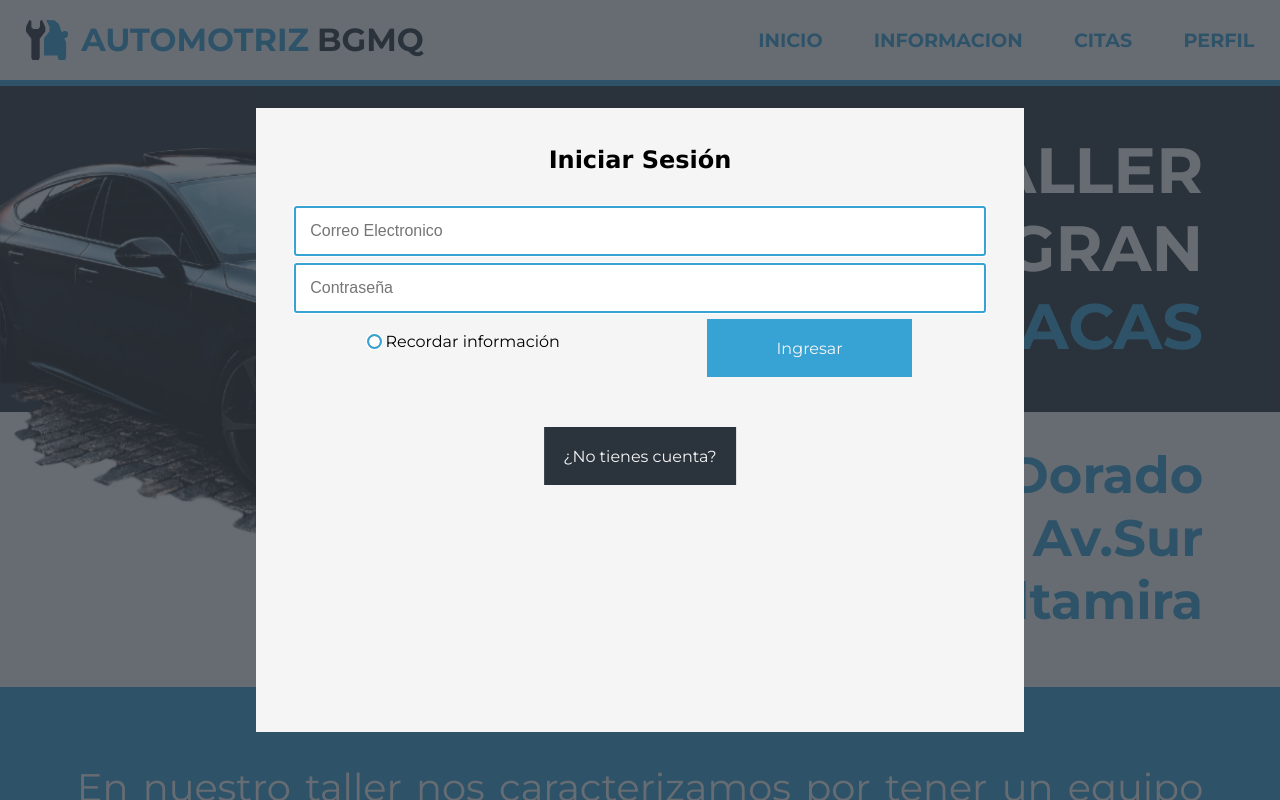
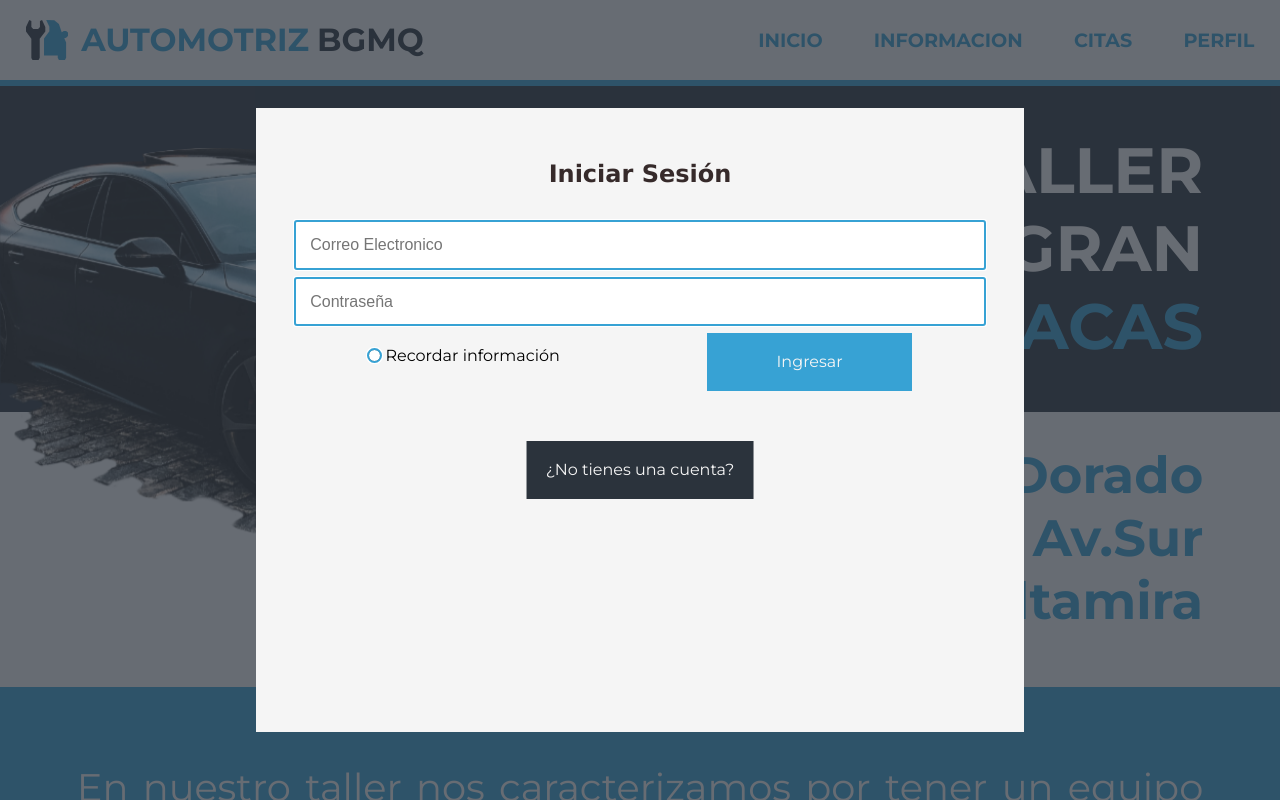
Before and after one commit to nbolinaga/automotrizBGM, an Angular app in the folder automotrizBGMQ/: page / in a window 1280 px wide. Both pictures are taken after a click on the link "INGRESAR/REGISTRARSE". Shown: the top 800 px of the page. Built offline with nearby package versions, Linux system fonts and the light colour scheme.

Commit message:
intento de centrado

```diff
--- a/automotrizBGMQ/src/app/components/login/login.component.html
+++ b/automotrizBGMQ/src/app/components/login/login.component.html
@@ -1,5 +1,6 @@
 <section class="modal">
     <div class="modal-content" *ngIf="!registrar" @leftAnimation id="ingresar">
+        <div class="content">
             <h3>Iniciar Sesión</h3>
             <form class="FormIngresar" action="">
                 <input class="input" type="email" id="user" placeholder="Correo Electronico">
@@ -11,9 +12,11 @@
                     <button class="btn-alt" id="Ingresar" type="submit">Ingresar</button>
                 </div>
             </form>
-        <button id="Siguiente" class="btn-pri" (click)='registrarScreen()'>¿No tienes cuenta?</button>
+            <button id="Siguiente" class="btn-pri" (click)='registrarScreen()'>¿No tienes una cuenta?</button>
+        </div>
     </div>
     <div class="modal-content" *ngIf="registrar" @rightAnimation id="registrar">
+        <div class="content">
             <h3>Registrate</h3>
             <form class="FormRegistro" action="">
                 <div class="opciones">
@@ -42,4 +45,5 @@
                 </div>
             </form>
         </div>
+    </div>
 </section>
--- a/automotrizBGMQ/src/app/components/login/login.component.scss
+++ b/automotrizBGMQ/src/app/components/login/login.component.scss
@@ -27,10 +27,14 @@
             transform: translate(-50%,-50%);
         }
 
+        .content{
+            margin: 2% auto;
+        }
+
         h3{
             text-align: center;
             font-size: 150%;
-            color: #000;
+            color: rgb(54, 42, 42);
             font-family: Verdana, Geneva, Tahoma, sans-serif;
         }
 
```
Lines whose indentation alone changed are shown as unchanged.
